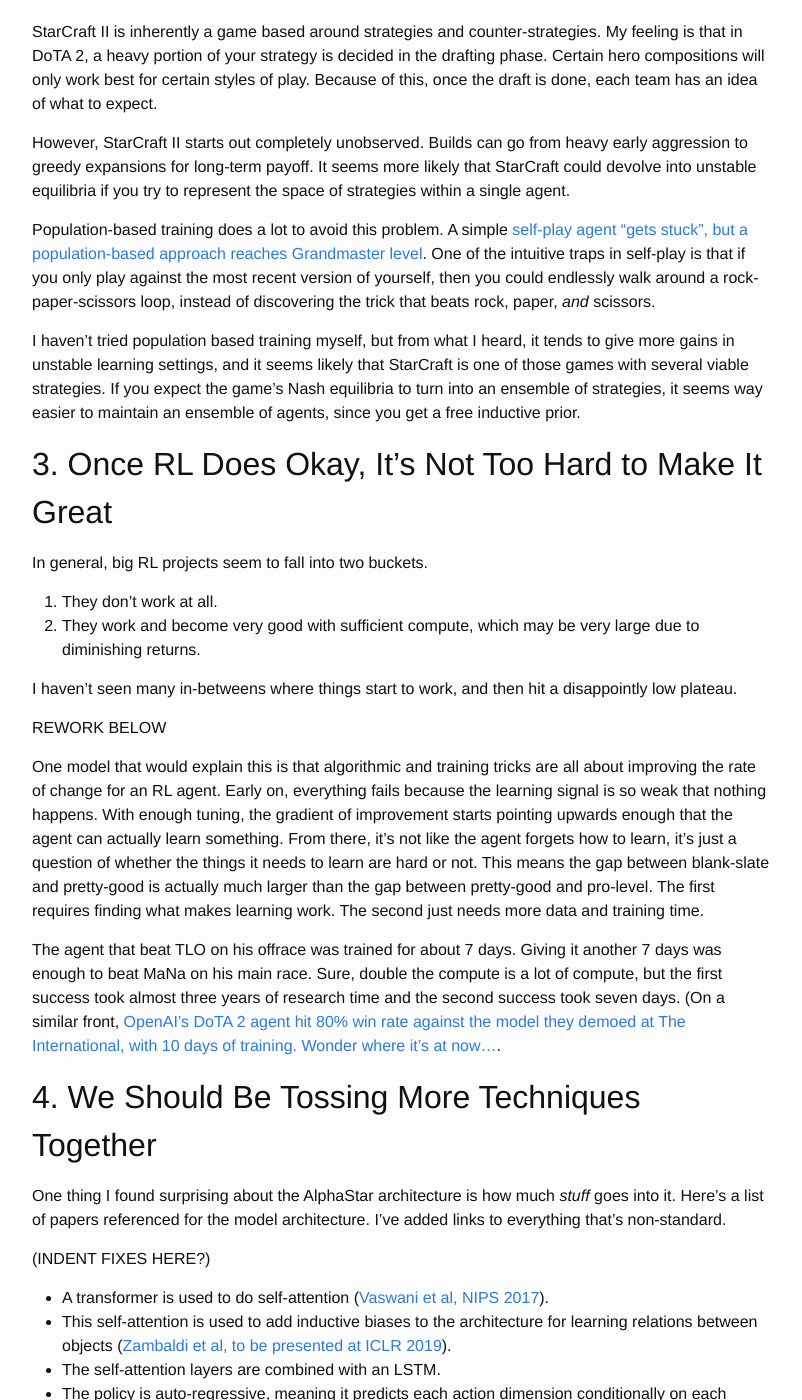
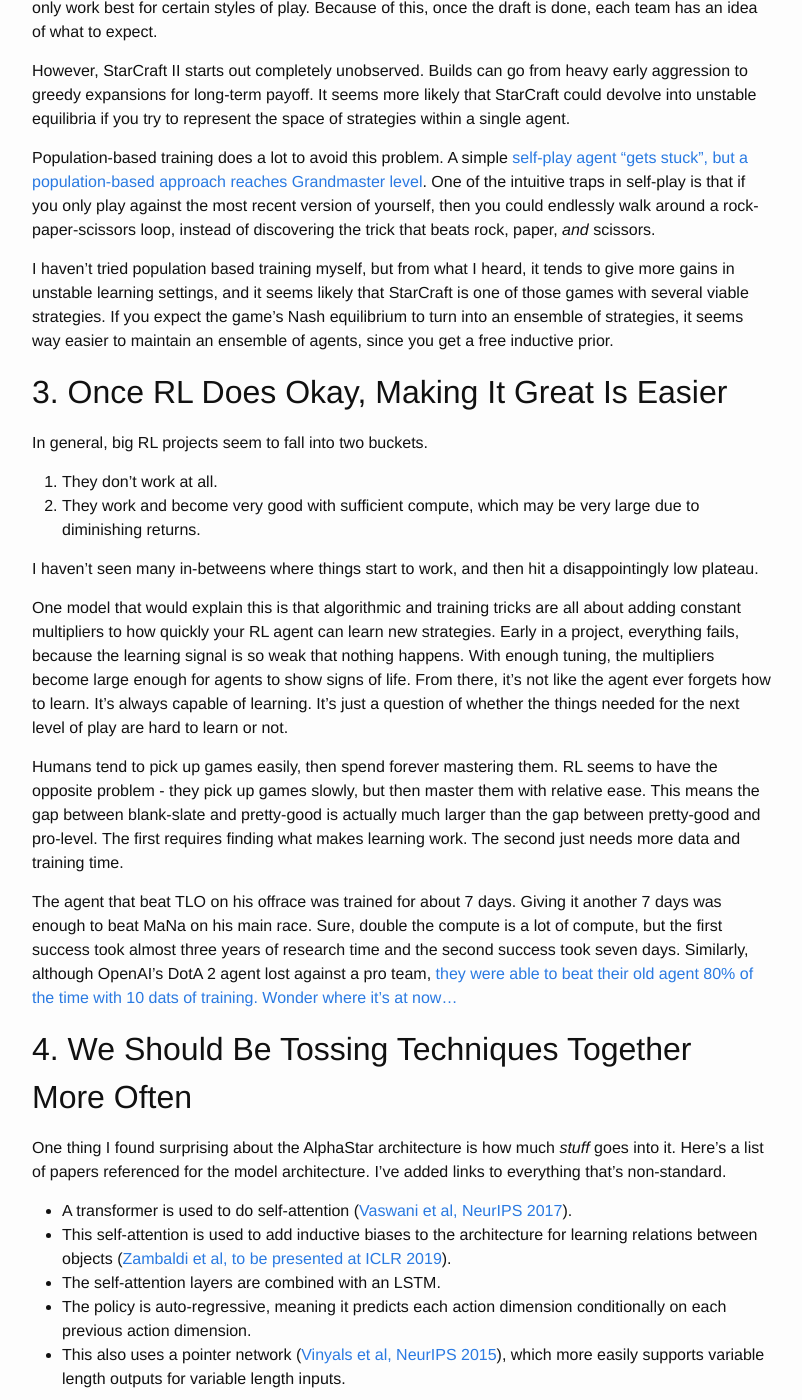
Before and after one commit to alexirpan/alexirpan.github.io, a Jekyll site: the page built from _posts/2019-01-29-alphastar-part2.markdown, in a window 1280 px wide and 1400 px high, scrolled down 3344 px. Shown: the whole window, without its empty margins (238-1040 px from the left). Built offline with Jekyll 4.4.1, drawn with Linux system fonts in a browser that asks for light colours; nearby versions of some CDN libraries; some of the changed text lies outside the part shown.

Commit message:
Done with content, leaving proofreading check

```diff
--- a/_posts/2019-01-29-alphastar-part2.markdown
+++ b/_posts/2019-01-29-alphastar-part2.markdown
@@ -5,9 +5,9 @@
 ---
 
 
-*This is part 2 of my post about AlphaStar, focused on the machine learning
-side. See [part 1]({% post_url 2019-01-28-alphastar %}) for high-level
-impressions.*
+*This is part 2 of my post about AlphaStar, which is
+focused on the machine learning implications.
+Click [here]({% post_url 2019-01-28-alphastar %}) for part 1.
 
 
 A Quick Overview of AlphaStar's Training Setup
@@ -17,20 +17,20 @@
 Most of the details are vague right now, but more have been promised in an
 upcoming journal article. This summary is based off of what's public so far.
 
-AlphaStar is made of 3 sequence models, likely with some shared weights. Each
+AlphaStar is made of 3 sequence models that likely share some weights. Each
 sequence model receives the same observations: the raw game state. There are
-then three sets of outputs: where to click, what to build/train, and an outcome
+then three sets of outputs: where to click, what to build/train, and an reward
 predictor.
 
 This model is trained in a two stage process. First, it is trained using
 [imitation learning](https://sites.google.com/view/icml2018-imitation-learning/) on human games provided by Blizzard. My notes from the match
-say that it takes 3 days to train the imitation learning baseline.
+say it takes 3 days to train the imitation learning baseline.
 
 The models are then further trained using [IMPALA](https://arxiv.org/abs/1802.01561) and [population-based training](https://arxiv.org/abs/1807.01281),
 plus some other tricks I'll get to later. This is called
 the AlphaStar League. Within the population, each agent is given a slightly
-different reward function, some of which involve learning to beat specific agents
-in the league. Each agent in the population is trained with 16
+different reward function, some of which include rewards for exploiting other
+specific agents in the league. Each agent in the population is trained with 16
 TPUv3s, which are estimated to be equivalent to about 50 GPUs each. The
 population-based training was run for 14 days.
 
@@ -68,17 +68,17 @@
 
 Intuitively, the argument goes like this: suppose you train an agent by doing
 supervised learning on the actions a human does. This is called *behavioral
-cloning*, and is a common baseline in the literature. Let's say you train a
-model to imitate your expert. At $$t=0$$, it acts with small error
+cloning*, and is a common baseline in the literature. At $$t=0$$, your model acts with small error
 $$\epsilon_0$$. That's fine. This carries it to state that's modelled less well,
-since the expert visits it less often. Now at $$t=1$$, it acts with slightly
-larger error $$\epsilon_1$$, reaching a state even further from expert
-supervision. This is more troubling. At $$t=2$$, we get a larger error $$\epsilon_2$$, then
-an even larger $$\epsilon_3$$, and so on. As the errors compound over time, the
-agent reaches states very far from expert behavior, and soon the agent is doing
-nonsense. This problem means mistakes in imitation learning often aren't recoverable.
+since the expert visited it less often. Now at $$t=1$$, it acts with slightly
+larger error $$\epsilon_1$$. This is more troubling, as we're in a state with even
+less expert supervision. At $$t=2$$, we get a larger error $$\epsilon_2$$, at
+$$t=3$$ an even larger $$\epsilon_3$$, and so on. As the errors compound over time, the
+agent goes through states very far from expert behavior, and because we don't have
+labels for these states, the agent is soon doing nonsense.
 
-The temporal nature of the problem means that the longer your episode is, the
+This problem means mistakes in imitation learning often aren't recoverable,
+and the temporal nature of the problem means that the longer your episode is, the
 more likely it is that you enter this negative feedback loop, and the worse
 you'll be if you do. You can prove
 that if the expected loss each timestep is $$\epsilon$$, then the worst-case
@@ -111,13 +111,13 @@
 build a dataset $$\mathcal{D}$$ by collecting data from a mixture of the expert
 $$\pi^*$$ and current policy $$\hat{\pi}_i$$. We iteratively alternate training
 policies and collecting data, and by always collecting with a mixture of expert
-data and on-policy data, we can ensure that our dataset will always cover parts
-of state-space that are close enough to our current policy.
+data and on-policy data, we can ensure that our dataset will always include both
+expert states and states close to ones our current policy would visit.
 
 But importantly, the core optimization loop (the "train classifier" line)
 is still based on maximizing the
 likelihood of actions in your dataset. The only change is on how the data is
-generated. So, if you have a very large dataset, from a wide variety of experts
+generated. If you have a very large dataset, from a wide variety of experts
 of varying skill levels
 (like, say, a corpus of StarCraft games from anyone who's ever played the game), then it's
 possible that your data already has enough variation to let your agent learn how
@@ -129,13 +129,13 @@
 significantly stronger policies than datasets without it.
 
 The fact that imitation learning gives a good baseline seems important for
-bootstrapping learning. It's true that AlphaZero was able to avoid this, but the
-AlphaGo version with imitation learning bootstrapping was developed first. There
+bootstrapping learning. It's true that AlphaZero was able to avoid this, but
+AlphaGo with imitation learning bootstrapping was developed first. There
 usually aren't reasons to discard warm-starting from a good base policy, unless
 you're deliberately doing it as a research challenge.
 
 
-## 2. Population Based Training is Worth Keeping an Eye On
+## 2. Population Based Training is Worth Watching
 
 StarCraft II is inherently a game based around strategies and
 counter-strategies. My feeling is that in DoTA 2, a heavy portion of your
@@ -159,11 +159,11 @@
 I haven't tried population based training myself, but from what I heard,
 it tends to give more gains in unstable learning settings, and it seems likely that
 StarCraft is one of those games with several viable strategies. If you expect
-the game's Nash equilibria to turn into an ensemble of strategies, it seems way
+the game's Nash equilibrium to turn into an ensemble of strategies, it seems way
 easier to maintain an ensemble of agents, since you get a free inductive prior.
 
 
-## 3. Once RL Does Okay, It's Not Too Hard to Make It Great
+## 3. Once RL Does Okay, Making It Great Is Easier
 
 In general, big RL projects seem to fall into two buckets.
 
@@ -172,17 +172,20 @@
    large due to diminishing returns.
 
 I haven't seen many in-betweens where things start to work, and then hit a
-disappointly low plateau.
-
-REWORK BELOW
+disappointingly low plateau.
 
 One model that would explain this is that algorithmic and training tricks are
-all about improving the rate of change for an RL agent. Early on, everything
-fails because the learning signal is so weak that nothing happens. With enough tuning,
-the gradient of improvement starts pointing upwards enough that the agent can
-actually learn something. From there, it's not
-like the agent forgets how to learn, it's just a question of whether the things
-it needs to learn are hard or not.
+all about adding constant multipliers to how quickly your RL agent can learn new
+strategies. Early in a project, everything fails, because the learning signal is
+so weak that nothing happens.
+With enough tuning, the multipliers become large enough for agents to show signs
+of life. From there, it's not like the agent ever forgets how to learn. It's always
+capable of learning. It's just a question of whether the things needed for the
+next level of play are hard to learn or not.
+
+Humans tend to pick up games easily, then spend forever mastering them. RL seems
+to have the opposite problem - they pick up games slowly, but then master them
+with relative ease.
 This means the gap between blank-slate and
 pretty-good is actually much larger than the gap between pretty-good and
 pro-level. The first requires finding what makes learning work. The second just
@@ -191,54 +194,53 @@
 The agent that beat TLO on his offrace was trained for about 7 days. Giving
 it another 7 days was enough to beat MaNa on his main race. Sure, double the
 compute is a lot of compute, but the first success took almost three years of
-research time and the second success took seven days. (On a similar front,
-[OpenAI's DoTA 2 agent hit 80% win rate against the model they demoed at The
-International, with 10 days of training. Wonder where it's at now...](https://twitter.com/openai/status/1037765547427954688?lang=en).
+research time and the second success took seven days. Similarly, although
+OpenAI's DotA 2 agent lost against a pro team,
+[they were able to beat their old agent 80% of the time with 10 dats of
+training. Wonder where it's at now...](https://twitter.com/openai/status/1037765547427954688?lang=en)
 
 
-## 4. We Should Be Tossing More Techniques Together
+## 4. We Should Be Tossing Techniques Together More Often
 
 One thing I found surprising about the AlphaStar architecture is how much
 *stuff* goes into it. Here's a list of papers referenced for the model
 architecture. I've added links to everything that's non-standard.
 
-(INDENT FIXES HERE?)
-
-* A transformer is used to do self-attention ([Vaswani et al, NIPS 2017](https://papers.nips.cc/paper/7181-attention-is-all-you-need.pdf)).
+* A transformer is used to do self-attention ([Vaswani et al, NeurIPS 2017](https://papers.nips.cc/paper/7181-attention-is-all-you-need.pdf)).
 * This self-attention is used to add inductive biases to the architecture for
   learning relations between objects ([Zambaldi et al, to be presented at ICLR
   2019](https://openreview.net/forum?id=HkxaFoC9KQ)).
 * The self-attention layers are combined with an LSTM.
 * The policy is auto-regressive, meaning it predicts each action dimension
   conditionally on each previous action dimension.
-* This also uses a pointer network ([Vinyals et al, NIPS 2015](https://papers.nips.cc/paper/5866-pointer-networks.pdf)),
+* This also uses a pointer network ([Vinyals et al, NeurIPS 2015](https://papers.nips.cc/paper/5866-pointer-networks.pdf)),
   which more easily supports variable length outputs for variable length inputs.
 
-![PointerNet diagram](/public/alphastar/pointer.png)
-{: .centered }
+    ![PointerNet diagram](/public/alphastar/pointer.png)
+    {: .centered }
 
-Diagram of PointerNet from original paper. A conventional RNN-based seq2seq model
-condtionally predicts output from the latent code. A PointerNet outputs
-attention vectors over its inputs.
-{: .centered }
+    Diagram of PointerNet from original paper. A conventional RNN-based seq2seq model
+    condtionally predicts output from the latent code. A PointerNet outputs
+    attention vectors over its inputs.
+    {: .centered }
 
-  I'm not sure why this is helpful. My guess is that StarCraft
-  involves controlling many units in concert, and the number of units changes
-  over the game, making a pointer network a more natural network architecture.
+    My guess for why a pointer net helps is that StarCraft
+    involves controlling many units in concert, and the number of units changes
+    over the game. Given that you need to output an action for each unit, a pointer
+    network is a natural choice.
 
 * The model then uses a centralized value baseline, linking a counterfactual
   policy gradient algorithm for multi-agent learning ([Foerster et al, AAAI
   2018](https://www.cs.ox.ac.uk/people/shimon.whiteson/pubs/foersteraaai18.pdf)).
 
-![COMA diagram](/public/alphastar/coma.png)
-{: .centered }
+    ![COMA diagram](/public/alphastar/coma.png)
+    {: .centered }
 
-Diagram of counterfactual multi-agent (COMA) architecture, from original paper,
-{: .centered }
-
-  Roughly, instead of having a separate actor-critic pair for each agent, all
-  agents share the same critic and get per-agent advantage estimates by
-  marginalizing over the appropriate action.
+    Diagram of counterfactual multi-agent (COMA) architecture, from original paper.
+    Instead of having a separate actor-critic pair for each agent, all
+    agents share the same critic and get per-agent advantage estimates by
+    marginalizing over the appropriate action.
+    {: .centered }
 
 This is just for the model architecture. There are a few more references for the
 training itself.
@@ -248,27 +250,27 @@
 * And self-imitation learning ([Oh et al, ICML 2018](http://proceedings.mlr.press/v80/oh18b/oh18b.pdf)).
 * And policy distillation in some way ([Rusu et al, ICLR 2016](https://arxiv.org/pdf/1511.06295.pdf)).
 * Which is trained with population-based training ([Jaderberg et al, 2018](https://arxiv.org/abs/1807.01281)).
-* and a reference to Game-Theoretic Approaches to Multiagent RL ([Lanctot et al,
-  NIPS 2017](https://arxiv.org/pdf/1711.00832.pdf)). I'm not sure where this is
+* And a reference to Game-Theoretic Approaches to Multiagent RL ([Lanctot et al,
+  NeurIPS 2017](https://arxiv.org/pdf/1711.00832.pdf)). I'm not sure where this is
   used. Possibly for adding new agents to the AlphaStar league that are tuned to
   learn the best response to existing agents?
 
 Many of these techniques were developed just in the last year. Based on the
-number of self-DeepMind citations, and how often those papers cite results on
+number of self-DeepMind citations, and how often those papers report results on
 the StarCraft II Learning Environment, it's possible much of this was developed
 specifically for the StarCraft project.
 
-When developing ML research for a paper, there are heavy incentives for
-changing as little as possible, and concentrating all risk on your proposed
+When developing ML research for a paper, there are heavy incentives to
+change as little as possible, and concentrate all risk on your proposed
 improvement. There are many good reasons for this. It's good science to change
 just one variable at a time. By sticking closer to existing work, it's easier to
-find previously run baselines, and it's easier for other to validate your work.
+find previously run baselines. It's also easier for other to validate your work.
 However, this means that there are good reasons *not* to incorporate prior
 state-of-the-art techniques into your research project. The risk added makes the
 cost-benefit analysis unfavorable.
 
-This is a shame, because with how prolific the machine learning field is, there
-isn't a lot of cross-paper pollination. I've always liked the Rainbow DQN paper
+This is a shame, because ML is a very prolific field, and yet
+there isn't a lot of cross-paper pollination. I've always liked the Rainbow DQN paper
 ([Hessel et al, AAAI 2018](https://arxiv.org/abs/1710.02298)),
 just because it asked what would happen if you tossed everything together.
 AlphaStar feels like something similar: several promising ideas that combine
@@ -278,7 +280,8 @@
 using and which ones aren't, because distributed evaluation across tasks and
 settings is really the only way we get confidence that a paper is actually
 useful. But if the incentives discourage adding more risk to research
-projects, where does that leave us? It is incredibly certain that the existing pieces
+projects, then very few techniques get this distributed evaluation. Where does that leave us?
+It is incredibly certain that the existing pieces
 of machine learning can do something we think it can't, and the only blocker is
 that no one's tried the right combination of techniques.
 
```
Also changed, not shown: other parts of _posts/2019-01-29-alphastar-part2.markdown (+1 -1 lines), _posts/2019-01-28-alphastar.markdown (+69 -63 lines).
